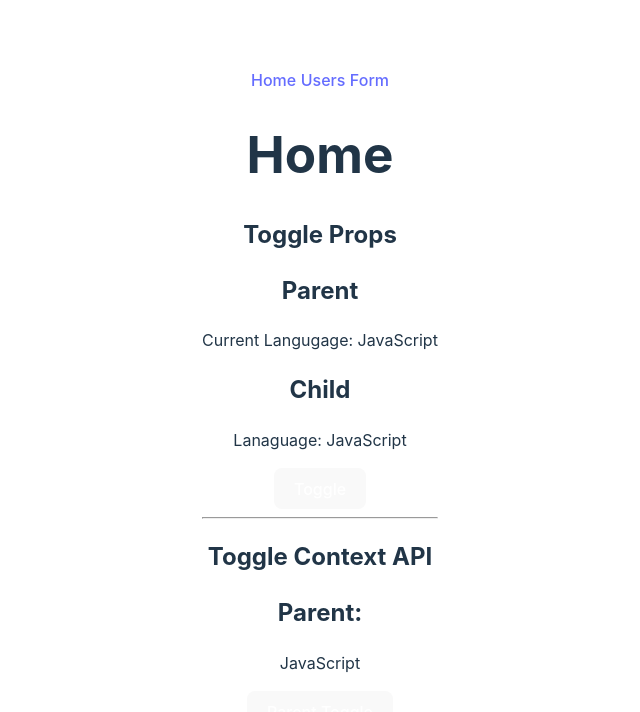
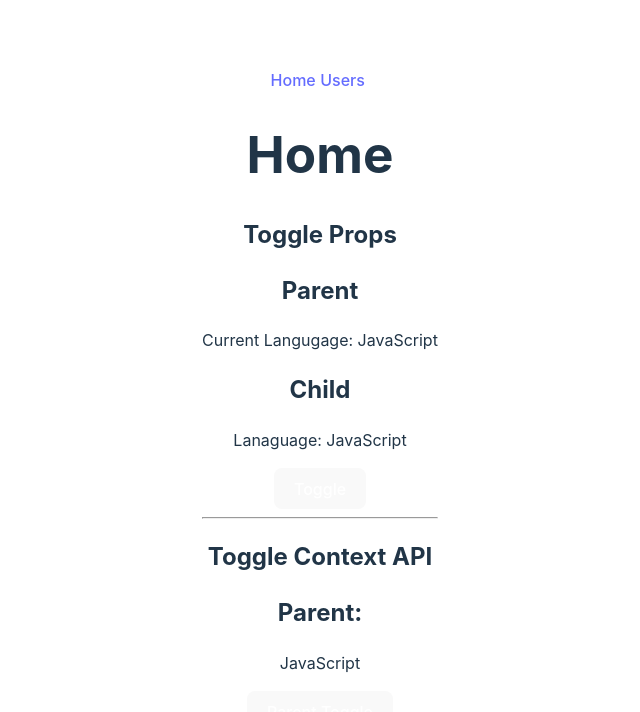
Before and after one commit to qawsedr87/react-state-management, a React (Vite) app: page / in a window 1280 px wide. Shown: the top 712 px of the page, without its empty margins (320-960 px from the left). Built offline with nearby package versions, Linux system fonts and the light colour scheme.

Commit message:
fix: delete form route

```diff
--- a/src/router/RouterApp.tsx
+++ b/src/router/RouterApp.tsx
@@ -2,7 +2,6 @@ import { BrowserRouter, Route, Routes } from "react-router-dom"
 import Home from "./pages/Home";
 import Layout from "./components/Layout";
 import User from "./pages/User";
-import Form from "./pages/Form";
 
 const RouterApp = () => {
     return (
@@ -11,7 +10,6 @@ const RouterApp = () => {
                 <Route path="/" element={<Layout />}>
                     <Route index element={<Home />}></Route>
                     <Route path="/users" element={<User />}></Route>
-                    <Route path="/form" element={<Form />}></Route>
                 </Route>
             </Routes>
         </BrowserRouter>
--- a/src/router/components/Nav.tsx
+++ b/src/router/components/Nav.tsx
@@ -5,7 +5,6 @@ const Nav = () => {
         <>
         <Link to="/">Home</Link>&nbsp;
         <Link to="/users">Users</Link>&nbsp;
-        <Link to="/form">Form</Link>
         </>
     )
 }
--- a/src/router/pages/Form.tsx
+++ /dev/null
@@ -1,5 +0,0 @@
-const Form = () => {
-    return <h1>Form</h1>
-}
-
-export default Form;
```
Also changed, not shown: src/App.tsx (+0 -10 lines).
